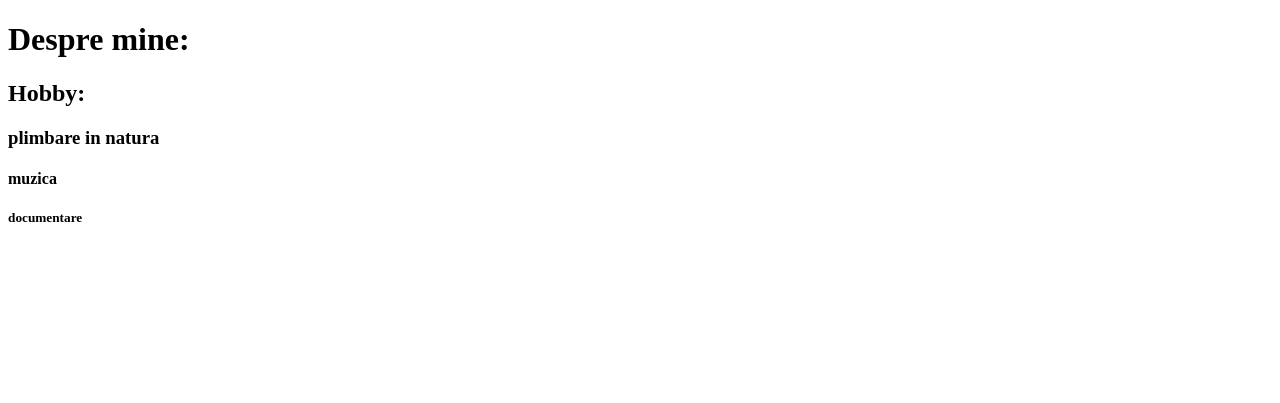
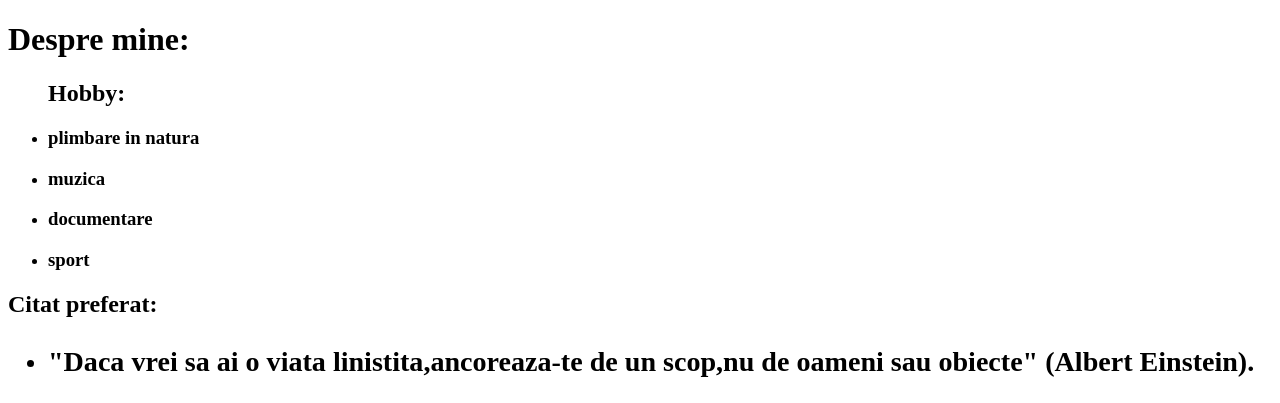
Before and after one commit to Roxa03/Boogit, a plain HTML site: page index.html in a window 1280 px wide. Shown: the top 403 px of the page. Drawn offline with Linux system fonts and the light colour scheme.

Commit message:
Add files via upload

```diff
--- a/index.html
+++ b/index.html
@@ -6,9 +6,17 @@
    </head>
    <body>
    	<p><h1>Despre mine:</h1></p>
+   	<ul>
    	 <p><h2>Hobby:</h2></p>
-   	 <p><h3>plimbare in natura</h3></p>
-   	 <p><h4>muzica</p>
-   	 <p><h5>documentare</p>
+   	 <li><p><h3>plimbare in natura</h3></p></li>
+   	 <li><p><h3>muzica</p></li>
+   	 <li><p><h3>documentare</p></li>
+   	 <li><p><h3>sport</p></li>
+   	 </ul>
+   	 <p><h2>Citat preferat:<h2></p>
+   	 <ul>
+   	 <li><p><h3>"Daca vrei sa ai o viata linistita,ancoreaza-te de un scop,nu de oameni sau obiecte" (Albert Einstein).</h3></p></li>
+   	</ul>
+      <img src="img/rox.jpg" height="700" width="400" title="Rus Roxana">
    </body>
 </html>
```
